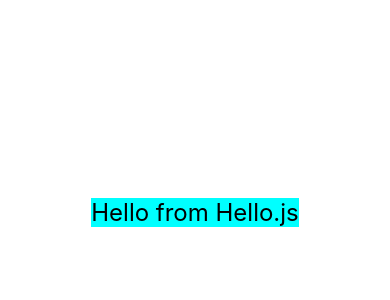
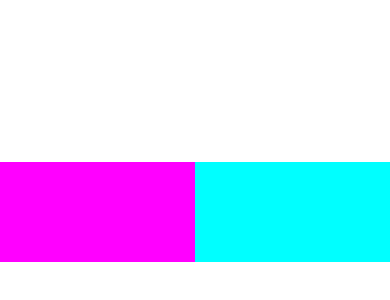
Before and after one commit to emilj858/ReactNative-TipCalculator, a React Native app: screen / in a window 390 px wide. Shown: the part 210-510 px from the top of the page. Built offline with nearby package versions, Linux system fonts and the light colour scheme.

Commit message:
messing aroudn with flexbox's

```diff
--- a/App.js
+++ b/App.js
@@ -7,7 +7,8 @@ export default class App extends React.Component {
   render() {
     return (
       <View style={styles.container}>
-        <Hello />
+        <View style ={styles.view1}></View>
+        <View style ={styles.view2}></View>
       </View>
     );
   }
@@ -16,8 +17,20 @@ export default class App extends React.Component {
 const styles = StyleSheet.create({
   container: {
     flex: 1,
+    flexDirection: 'row',
     backgroundColor: '#fff',
     alignItems: 'center',
     justifyContent: 'center'
   },
+  view1: {
+     backgroundColor: '#ff00ff',
+     flex:1,
+     height: 100,
+  },
+  view2: {
+      backgroundColor: '#00ffff',
+      flex: 1,
+      height: 100,
+  }
+
 });
```
